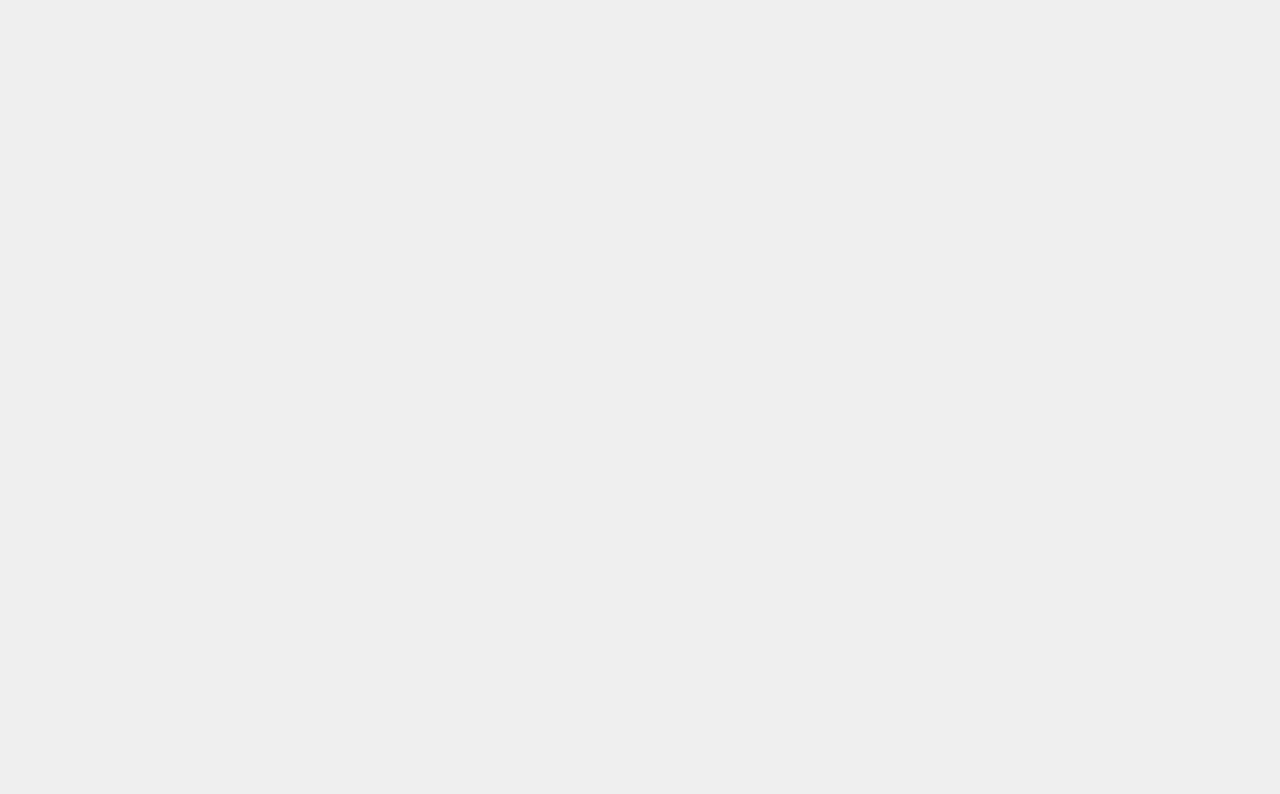
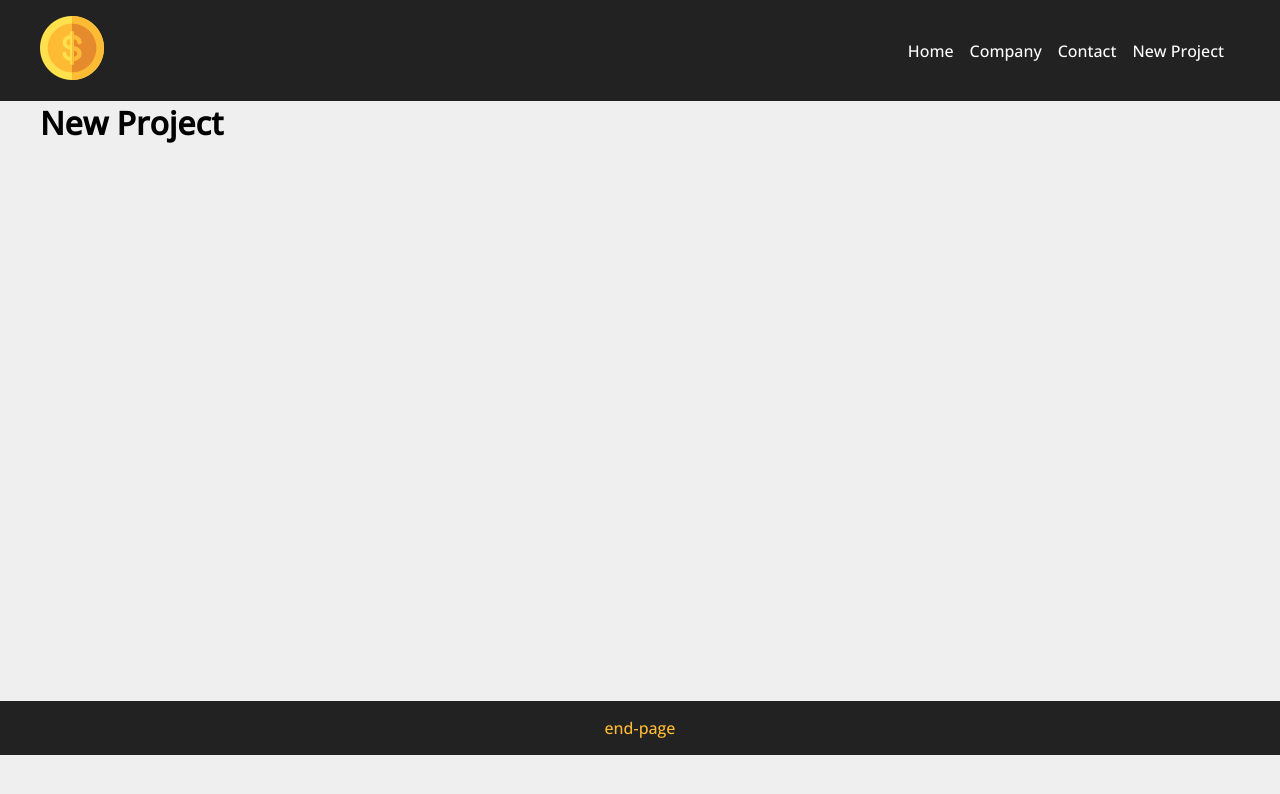
Before and after one commit to DanubiaM/react-course, a React (Create React App) app in the folder costs/: page /newproject in a window 1280 px wide. Shown: the top 794 px of the page. Built offline with nearby package versions, Linux system fonts and the light colour scheme.

Commit message:
layout and pages added

```diff
--- a/costs/src/App.js
+++ b/costs/src/App.js
@@ -1,10 +1,26 @@
-
+import {Route,Routes,Link, BrowserRouter} from "react-router-dom";
+import Home from "./components/pages/Home";
+import Company from "./components/pages/Company";
+import Contact from "./components/pages/Contact";
+import NewProject from "./components/pages/NewProject";
+import Container from "./components/layout/Container";
+import Navbar from "./components/layout/Navbar";
+import Footer from "./components/layout/Footer";
 function App() {
   return (
-    <div className="App">
-
-    </div>
-  );
+    <BrowserRouter>
+        <Navbar></Navbar>
+        <Container customClass="min-height">
+          <Routes>
+            <Route path="/" element={<Home/>} />
+            <Route path="/company" element={<Company/>} />
+            <Route path="/contact" element={<Contact/>} />
+            <Route path="/newproject" element={<NewProject/>} />
+          </Routes>
+        </Container>
+        <Footer></Footer>
+    </BrowserRouter>
+    );
 }
 
 export default App;
--- /dev/null
+++ b/costs/src/components/layout/Container.js
@@ -0,0 +1,11 @@
+import styles from './Container.module.css'
+function Container(props){
+
+    return (
+    <div className={`${styles.container} ${styles[props.customClass]}`}>
+        {props.children}
+    </div>
+    )
+}
+
+export default Container
--- /dev/null
+++ b/costs/src/components/layout/Container.module.css
@@ -0,0 +1,20 @@
+.container{
+    width:1200px;
+    display: flex;
+    justify-content: space-between;
+    margin: 0 auto;
+    flex-wrap: wrap;
+}
+
+.min-height{
+    min-height: 75%;
+}
+
+.start{
+    justify-content: start;
+}
+
+.column{
+    flex-direction: column;
+    justify-content: start;
+}
--- /dev/null
+++ b/costs/src/components/layout/Footer.js
@@ -0,0 +1,11 @@
+import styles from "./Footer.module.css"
+function Footer(){
+
+    return (
+        <footer className={styles.footer}>
+            <p>end-page</p>
+        </footer>
+    )
+}
+
+export default Footer
--- /dev/null
+++ b/costs/src/components/layout/Footer.module.css
@@ -0,0 +1,9 @@
+.footer{
+    background-color: #222;
+    color:#ffbb33;
+    display: flex;
+    justify-content: center;
+    align-items: center;
+    padding: 1em
+
+}
--- /dev/null
+++ b/costs/src/components/layout/Navbar.js
@@ -0,0 +1,24 @@
+import {Link} from "react-router-dom";
+import Container from "./Container";
+import logo from "../../img/costs_logo.png"
+import styles from "./Navbar.module.css"
+
+function Navbar(){
+    return (
+        <nav className={styles.navbar}>
+            <Container >
+                <Link to="/">
+                    <img src={logo} alt="Logo"></img>
+                </Link>
+                <ul className={styles.list}>
+                    <li className={styles.item}><Link to="/">Home</Link></li>
+                    <li className={styles.item}><Link to="/company">Company</Link></li>
+                    <li className={styles.item}><Link to="/contact">Contact</Link></li>
+                    <li className={styles.item}><Link to="/newproject">New Project</Link></li>
+                </ul>
+            </Container>
+        </nav>
+    )
+}
+
+export default Navbar
--- /dev/null
+++ b/costs/src/components/layout/Navbar.module.css
@@ -0,0 +1,26 @@
+.navbar{
+    display:flex;
+    justify-content: space-between;
+    background-color: #222;
+    padding: 1em;
+}
+
+.list{
+    display:flex;
+    list-style: none;
+    align-items: center;
+
+}
+
+.item{
+margin-right: 1em;
+}
+
+.item a{
+    color:#fff;
+    text-decoration: none;
+}
+
+.item a:hover{
+    color:#ffbb33;
+}
--- /dev/null
+++ b/costs/src/components/pages/Company.js
@@ -0,0 +1,7 @@
+function Company(){
+    return (
+        <><h1>Company</h1></>
+    )
+}
+
+export default Company
--- /dev/null
+++ b/costs/src/components/pages/Contact.js
@@ -0,0 +1,7 @@
+function Contact(){
+    return (
+        <><h1>Contact</h1></>
+    )
+}
+
+export default Contact
--- /dev/null
+++ b/costs/src/components/pages/Home.js
@@ -0,0 +1,14 @@
+import savings from "../../img/savings.svg"
+
+function Home(){
+    return (
+        <section>
+            <h1>Bem-vindo ao <span>Coats</span>!</h1>
+            <p>Gerencie seus projetos aqui.</p>
+            <a href="/"> Criar Projeto</a>
+            <img alt="poupança-poroco" src={savings}></img>
+        </section>
+)
+}
+
+export default Home
--- /dev/null
+++ b/costs/src/components/pages/NewProject.js
@@ -0,0 +1,7 @@
+function NewProject(){
+    return (
+        <><h1>New Project</h1></>
+    )
+}
+
+export default NewProject
```
